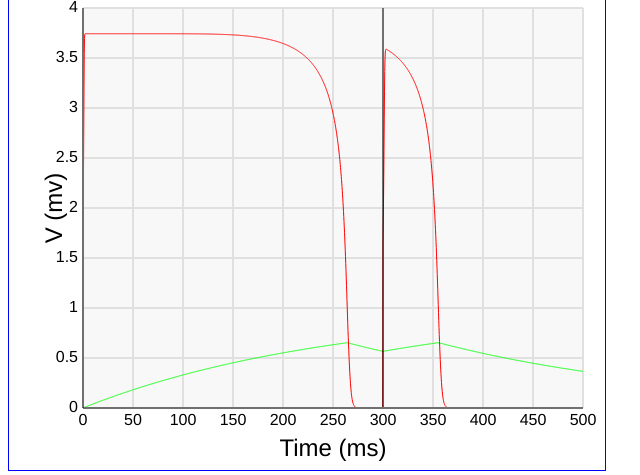
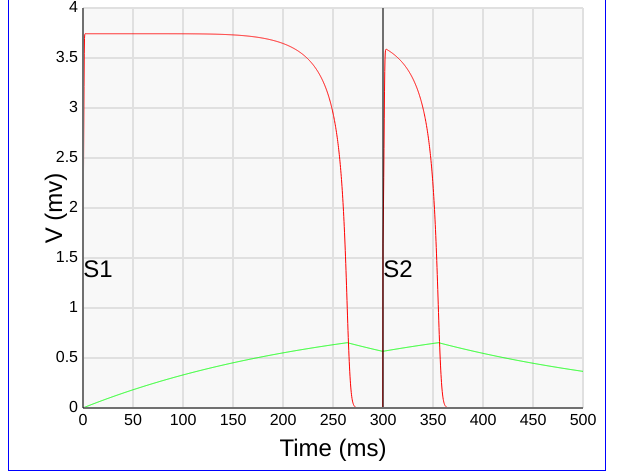
Before and after one commit to TheVirtualHeart/OriginalPlotter, a website: page plotter/kmodel.html in a window 1280 px wide. Both pictures are taken after a click on the button "Reset". Shown: the part 20-495 px from the top of the page, 0-640 px from the left. Drawn offline with Linux system fonts and the light colour scheme; files whose address does not match are found by name.

Commit message:
Labels and Resizing
Added labels for s1 and s2. Furthermore, the graph now resizes when the time duration is altered. It stays the same width, but resizes the content to fit within it.

```diff
--- a/plotter/kmodel.html
+++ b/plotter/kmodel.html
@@ -71,15 +71,14 @@
 		 */
 		function resetGraph() {
 			debug = [];
-			vstar = document.getElementsByName("vstar")[0].value;
-			xm = document.getElementsByName("xm")[0].value;
-			ueps = document.getElementsByName("ueps")[0].value;
+			vstar = numericValue(document.getElementsByName("vstar")[0].value);
+			xm = numericValue(document.getElementsByName("xm")[0].value);
+			ueps = numericValue(document.getElementsByName("ueps")[0].value);
 			eps = 1/ueps;
-			s1 = document.getElementsByName("s1")[0].value;
-			s2 = document.getElementsByName("s2")[0].value;
-			time = document.getElementsByName("time")[0].value;
+			s1 = numericValue(document.getElementsByName("s1")[0].value);
+			s2 = numericValue(document.getElementsByName("s2")[0].value);
+			time = numericValue(document.getElementsByName("time")[0].value);
 
-			app.clearPlot();
 			update();
 		}
 
@@ -116,6 +115,16 @@
 			update();
 		}
 
+		function refitPlot() {
+			app.editPlot("Karma",
+			{
+				domain: new Point(0, time),
+				pixelPerUnit: new Point(1/(time/500), 100)
+			},
+			true,
+			true);
+		}
+
 		/**
 		 * Update the graph and redraw all of the plots
 		 */
@@ -123,7 +132,13 @@
 		function update() {
 			console.log(count);
 			count++;
+
+			refitPlot();
+
+			//app.clearPlot();
+
 			app.selectPlot("Karma");
+
 
 			// display vgate
 			voltage = 0.0;
@@ -141,6 +156,8 @@
 			app.ctx.strokeStyle = "#000000";
 			app.plotLine(p1, p2);
 
+			var p = new Point(s1 + 15, 1.5);
+			app.plotText("S1", p);
 
 
 			// display s2
@@ -148,6 +165,9 @@
 				p2 = new Point(s2, voltageHeight);
 			app.ctx.strokeStyle = "#000000";
 			app.plotLine(p1, p2);
+
+			var p = new Point(s2 + 15, 1.5);
+			app.plotText("S2", p);
 
 			//window.requestAnimationFrame(update);
 		}
@@ -247,6 +267,14 @@
 			}
 		}
 
+		function numericValue(value) {
+			if (!isNaN(Number(value))) {
+				return Number(value);
+			} else {
+				return 0;
+			}
+		}
+
 
 	</script>
 	<style>
```
